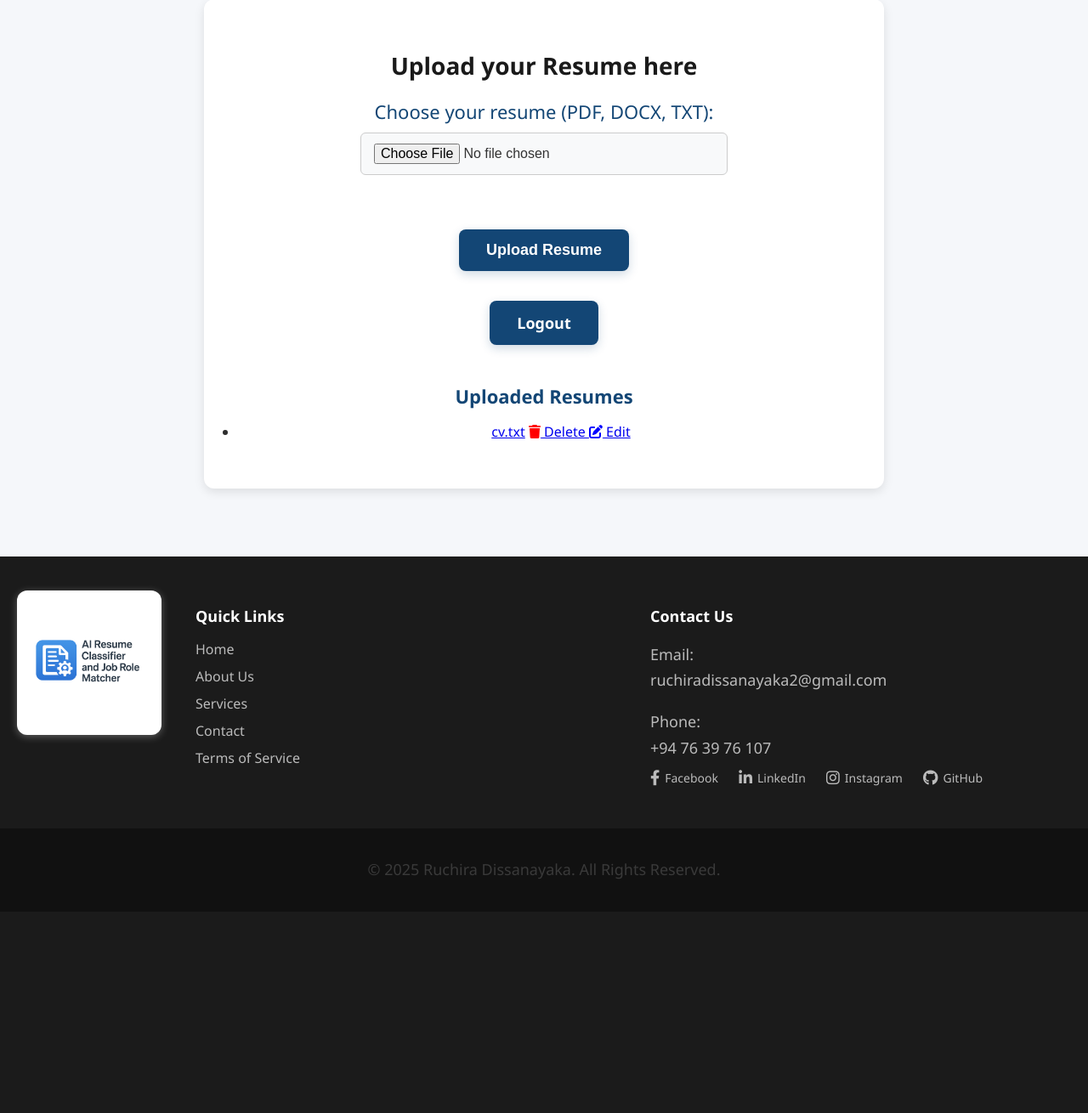
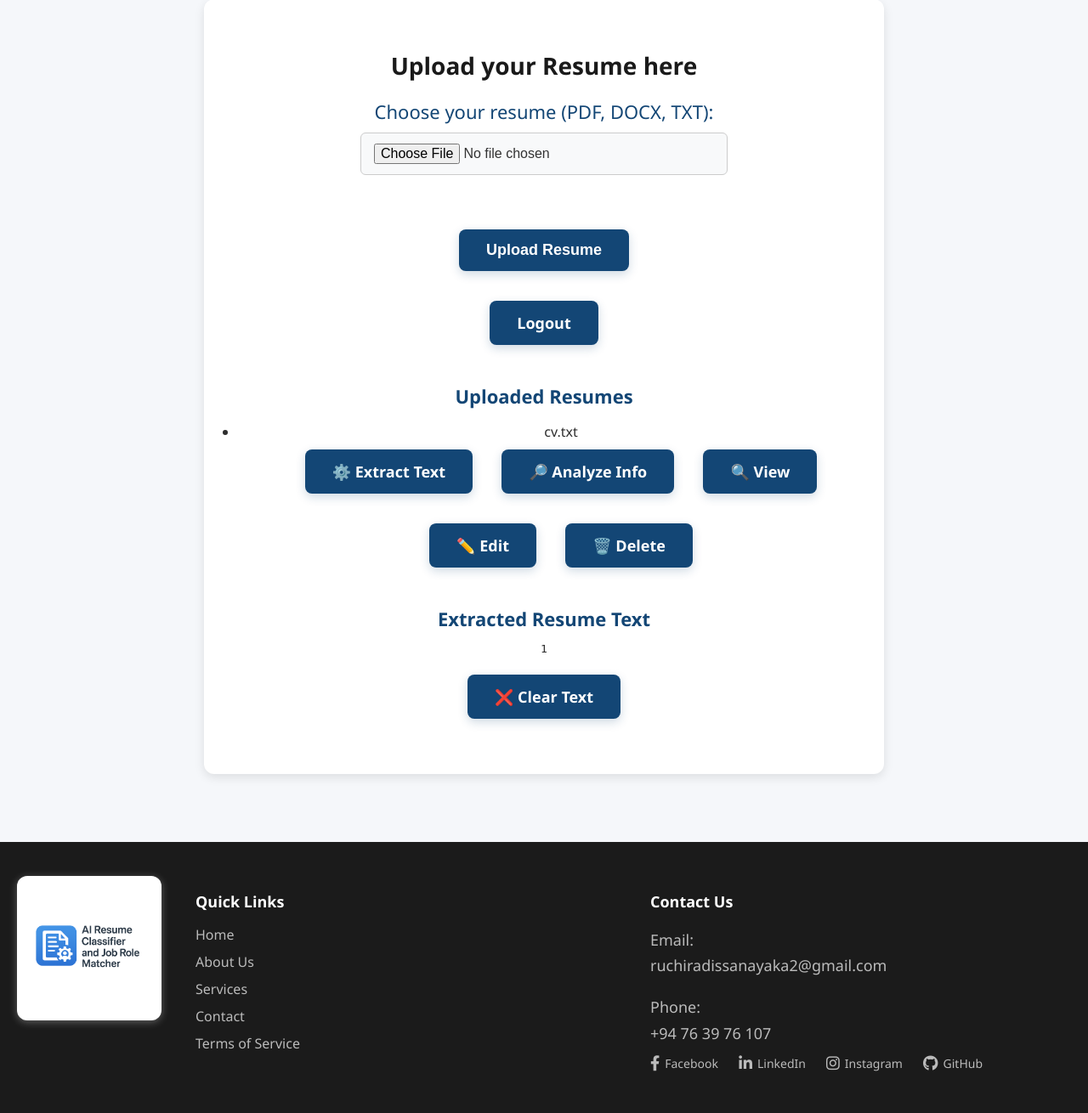
Before and after one commit to RuchiDissa/resume-classifier-ai, a Flask app: page /upload in a window 1280 px wide. Shown: the part 178-1488 px from the top of the page at 85% size. Before the commit the page ends 1212 px from the top, so only its background shows below. Run offline with Flask 2, Linux system fonts and the light colour scheme; the visitor is signed in with stand-in values (Sample User, id 1).

Commit message:
Update upload.html

```diff
--- a/app/templates/upload.html
+++ b/app/templates/upload.html
@@ -12,7 +12,6 @@
 </header>
 
 <main>
-
   {% with messages = get_flashed_messages(with_categories=true) %}
     {% if messages %}
       <ul>
@@ -39,21 +38,29 @@
       {% if uploaded_files %}
       <div class="upload-list">
         <h2>Uploaded Resumes</h2>
-    <ul>
+        <ul class="resume-list">
           {% for file in uploaded_files %}
-        <li>
-          <a href="{{ url_for('static', filename='uploads/' + file) }}" target="_blank">{{ file }}</a>
+          <li class="resume-item">
+            <span class="file-name" onclick="toggleMenu('{{ file }}')">{{ file }}</span>
 
-          <a href="{{ url_for('routes.delete_resume', filename=file) }}" class="delete-link">
-            <i class="fa-solid fa-trash" style="color: red;"></i> Delete
-          </a>
-
-          <a href="{{ url_for('routes.edit_resume', filename=file) }}" class="edit-link">
-            <i class="fa-solid fa-pen-to-square" style="color: blue;"></i> Edit
-          </a>
+            <div id="menu-{{ file }}" class="resume-menu hidden">
+  <a href="{{ url_for('routes.analyze_resume', filename=file) }}" class="btn btn-extract">⚙️ Extract Text</a>
+  <a href="{{ url_for('routes.analyze_info', filename=file) }}" class="btn btn-analyze">🔎 Analyze Info</a>
+  <a href="{{ url_for('static', filename='uploads/' + file) }}" target="_blank" class="btn">🔍 View</a>
+  <a href="{{ url_for('routes.edit_resume', filename=file) }}" class="btn">✏️ Edit</a>
+  <a href="{{ url_for('routes.delete_resume', filename=file) }}" class="btn">🗑️ Delete</a>
+</div>
           </li>
           {% endfor %}
         </ul>
+      </div>
+      {% endif %}
+
+      {% if extracted_text %}
+<div class="extracted-text-container">
+  <h2>Extracted Resume Text</h2>
+  <pre>{{ extracted_text }}</pre>
+  <a href="{{ url_for('routes.clear_extracted_text') }}" class="btn">❌ Clear Text</a>
 </div>
 {% endif %}
 
@@ -61,5 +68,18 @@
 </main>
 
 {% include 'partials/footer.html' %}
+
+<script>
+  function toggleMenu(filename) {
+    document.querySelectorAll('.resume-menu').forEach(menu => {
+      menu.classList.add('hidden');
+    });
+
+    const menu = document.getElementById('menu-' + filename);
+    if (menu) {
+      menu.classList.toggle('hidden');
+    }
+  }
+</script>
 </body>
 </html>
```
Lines whose indentation alone changed are shown as unchanged.
